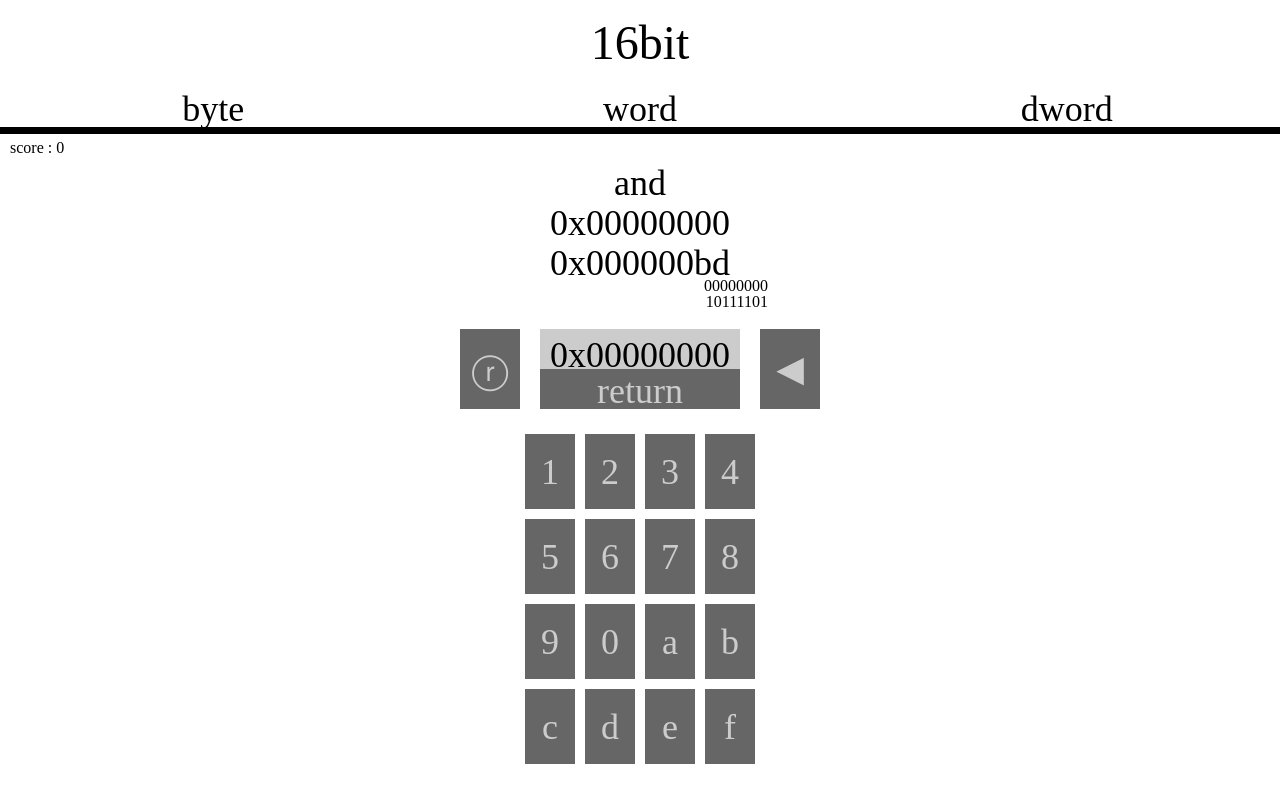
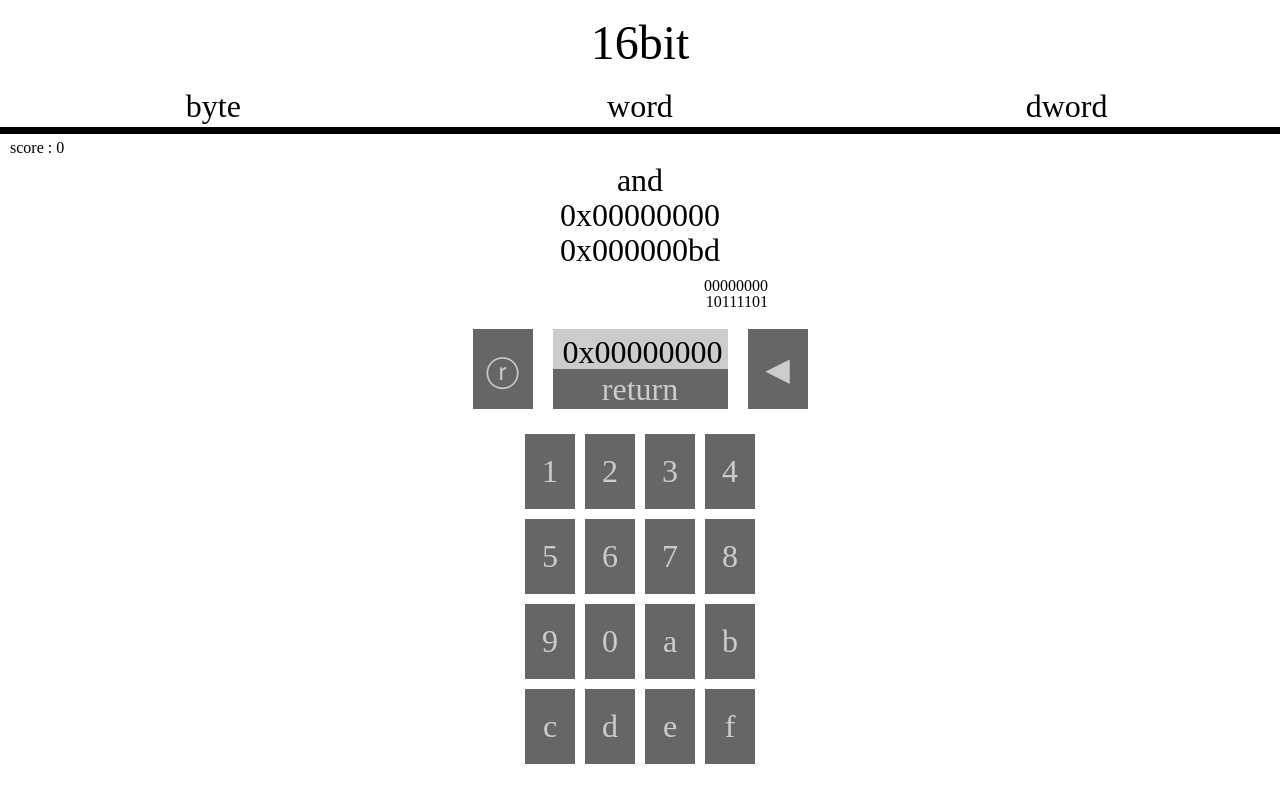
Before and after one commit to RA0N-dev/16bit, a plain HTML site: page index.html in a window 1280 px wide. Drawn offline with Linux system fonts and the light colour scheme; a small style sheet from the web is missing.

Commit message:
폰트 사이즈를 변경하여 폰트의 가이드라인을 준수했습니다.

```diff
--- a/src/style.css
+++ b/src/style.css
@@ -41,10 +41,10 @@ body {
 .modeButton {
     background-color: rgba(0,0,0,0);
     font-family: neodgm-code;
-    width: 140px;
+    width: 100px;
     height: 30px;
     margin: auto;
-    font-size: 36px;
+    font-size: 32px;
     border: None;
 }
 
@@ -99,7 +99,7 @@ body {
 }
 
 #inputBlock{
-    width: 200px;
+    width: 175px;
     height: 80px;
     margin: 0;
 }
@@ -118,12 +118,12 @@ body {
 
 #inputValue{
     background-color: #cccccc;
-    width: 190px;
+    width: 165px;
     height: 35px;
     padding-top: 5px;
     padding-left: 10px;
     font-family: neodgm-code;
-    font-size: 36px;
+    font-size: 32px;
     margin: 0;
     text-align: left;
 }
@@ -151,7 +151,7 @@ body {
     border: None;
     margin: 5px;
     font-family: neodgm-code;
-    font-size: 36px;
+    font-size: 32px;
 }
 
 #operator{
@@ -160,7 +160,7 @@ body {
     width: 80px;
     height: 35px;
     font-family: neodgm-code;
-    font-size: 36px;
+    font-size: 32px;
     padding-top: 5px;
     margin: 0 60px;
 }
@@ -169,22 +169,21 @@ body {
     background-color: rgba(0,0,0,0);
     color: #000000;
     font-family: neodgm-code;
-    font-size: 36px;
-    width: 190px;
+    font-size: 32px;
+    width: 165px;
     height: 35px;
-    padding-top: 5px;
-    padding-left: 10px;
-    text-align: left;
+    text-align: center;
+    margin: 0 auto;
 }
 
 
 .modeButtonRetrun{
     background-color: #666666;
     font-family: neodgm-code;
-    width: 200px;
+    width: 175px;
     height: 40px;
     margin: 0;
-    font-size: 36px;
+    font-size: 32px;
     border: None;
     color: #cccccc;
 }
```
